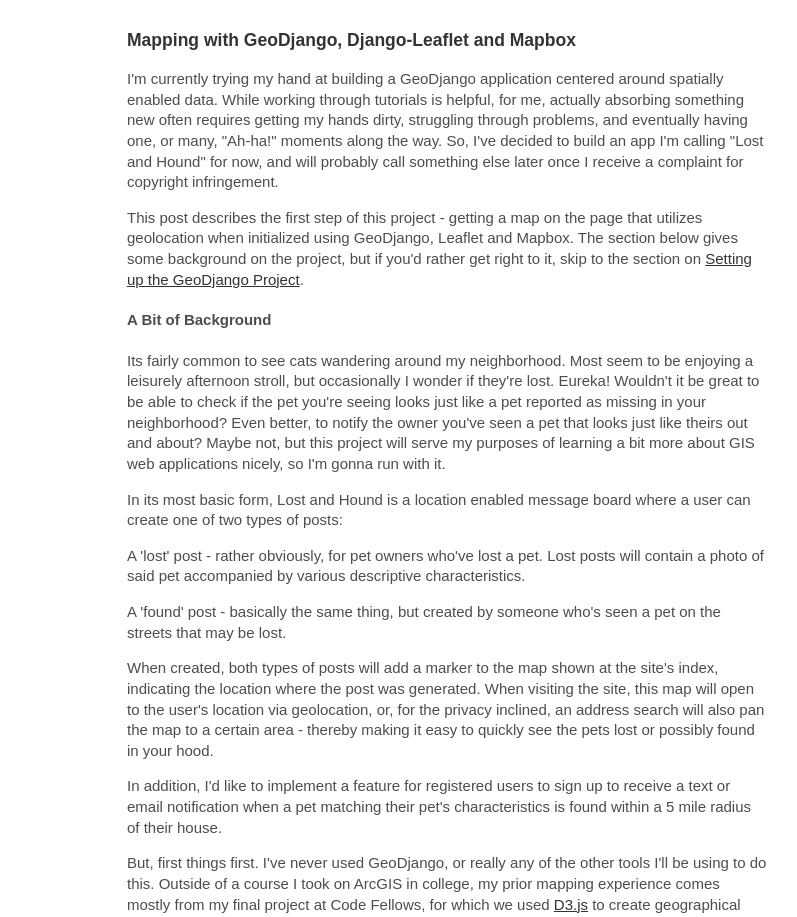
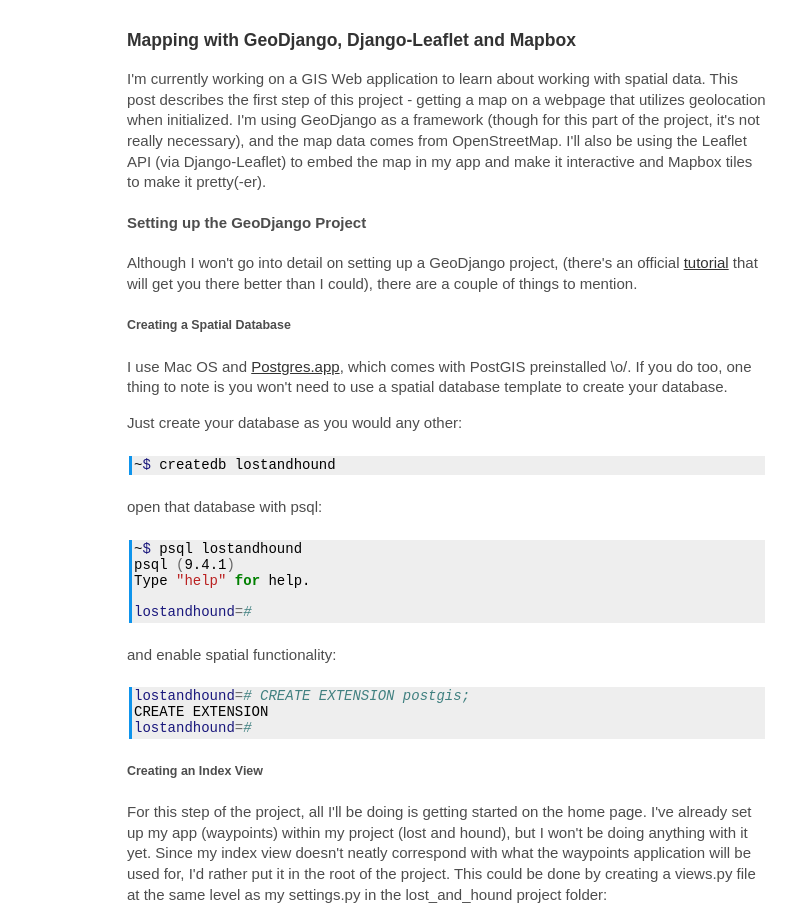
Before and after one commit to gatita/gatita.github.io, a plain HTML site: page mapping-with-geodjango-django-leaflet-and-mapbox.html in a window 1280 px wide. Shown: the top 917 px of the page, 233-1030 px from the left. Drawn offline with Linux system fonts and the light colour scheme.

Commit message:
Update documentation

```diff
--- a/mapping-with-geodjango-django-leaflet-and-mapbox.html
+++ b/mapping-with-geodjango-django-leaflet-and-mapbox.html
@@ -48,50 +48,12 @@
     <h3><a href="/mapping-with-geodjango-django-leaflet-and-mapbox.html">Mapping with GeoDjango, Django-Leaflet and Mapbox</a></h3>
   </div>
   <div class="article_text">
-    <p>I'm currently trying my hand at building a GeoDjango application centered
-around spatially enabled data. While working through tutorials is helpful,
-for me, actually absorbing something new often requires getting my hands dirty,
-struggling through problems, and eventually having one, or many, "Ah-ha!" moments
-along the way. So, I've decided to build an app I'm calling "Lost and Hound" for now,
-and will probably call something else later once I receive a
-complaint for copyright infringement. </p>
-<p>This post describes the first step of this project - getting a map on the page that
-utilizes geolocation when initialized using GeoDjango, Leaflet and Mapbox. The section below
-gives some background on the project, but if you'd rather get
-right to it, skip to the section on <a href="#getting-started">Setting up the GeoDjango Project</a>.</p>
-<h4>A Bit of Background</h4>
-<p>Its fairly common to see cats wandering around my neighborhood.
-Most seem to be enjoying a leisurely afternoon stroll, but occasionally I wonder
-if they're lost. Eureka! Wouldn't it be great to be able to check if the pet
-you're seeing looks just like a pet reported as missing in your neighborhood? Even better,
-to notify the owner you've seen a pet that looks just like theirs out and about?
-Maybe not, but this project will serve my purposes
-of learning a bit more about GIS web applications nicely, so I'm gonna run with it.</p>
-<p>In its most basic form, Lost and Hound is a location enabled message board where a
-user can create one of two types of posts:</p>
-<p>A 'lost' post - rather obviously, for pet owners who've lost a pet. Lost posts will contain
-a photo of said pet accompanied by various descriptive characteristics. </p>
-<p>A 'found' post - basically the same thing, but created by someone who's seen
-a pet on the streets that may be lost.</p>
-<p>When created, both types of posts will add a marker to the map shown at the site's index,
-indicating the location where the post was generated. When visiting the site,
-this map will open to the user's location via geolocation, or, for the privacy inclined,
-an address search will also pan the map to a certain area -
-thereby making it easy to quickly see the pets lost or possibly found in your hood.</p>
-<p>In addition, I'd like to implement a feature for registered users to sign up
-to receive a text or email notification when a pet matching their pet's characteristics
-is found within a 5 mile radius of their house. </p>
-<p>But, first things first. I've never used GeoDjango, or really any of the other tools
-I'll be using to do this. Outside of a course I took
-on ArcGIS in college, my prior mapping experience comes mostly from my final project
-at Code Fellows, for which we used <a href="http://d3js.org/">D3.js</a> to create geographical data visualizations.
-So, I'll need to break this problem down into smaller problems, and start
-from the very beginning: getting a map on the page that utilizes geolocation
-when initialized (that's what I'll cover in this post).</p>
-<p>My choice to use GeoDjango here is relatively arbitrary. I mostly just want to use it, but
-for this part of the project its probably simpler not to use a framework at all. The map
-data comes from OpenStreetMap, and I'll also be using the Leaflet API (via Django-Leaflet)
-to embed a map in my app and make it interactive and Mapbox tiles to make it pretty(-er).</p>
+    <p>I'm currently working on a GIS Web application to learn about working
+with spatial data. This post describes the first step of this project - getting a map on a
+webpage that utilizes geolocation when initialized. I'm using GeoDjango as a
+framework (though for this part of the project, it's not really necessary), and the map
+data comes from OpenStreetMap. I'll also be using the Leaflet API (via Django-Leaflet)
+to embed the map in my app and make it interactive and Mapbox tiles to make it pretty(-er).</p>
 <h4>Setting up the GeoDjango Project <a name="getting-started"></a></h4>
 <p>Although I won't go into detail on setting up a GeoDjango project, (there's an official <a href="https://docs.djangoproject.com/en/1.8/ref/contrib/gis/tutorial/">tutorial</a>
 that will get you there better than I could), there are a couple of things to mention.</p>
@@ -122,7 +84,7 @@ CREATE EXTENSION
 
 <h5>Creating an Index View</h5>
 <p>For this step of the project, all I'll be doing is getting started on the
-home page. I've already set up a Waypoints app within my lost and hound project, but
+home page. I've already set up my app (waypoints) within my project (lost and hound), but
 I won't be doing anything with it yet. Since my index view doesn't neatly correspond
 with what the waypoints application will be used for,
 I'd rather put it in the root of the project.
@@ -153,8 +115,7 @@ level as my settings.py in the lost_and_hound project folder:</p>
 </pre></div>
 
 
-<p>but, since for now all of the dynamic content will be handled in my template
-(this will change once I need to grab post coordinates from my db and map them),
+<p>but, since for now all of the dynamic content will be handled in my template,
 I'll use Django's TemplateView directly, a Generic Class Based View which
 basically just renders a given template when a specific view is requested,
 and spares me from having to actually write any new views.</p>
@@ -175,7 +136,7 @@ and add the following to your urlpatterns:</p>
 <p>The as_view() classmethod is what makes the TemplateView
 callable, so when the index page is requested, it will be
 matched to the index view, which is really just a callable version of TemplateView
-that renders the index.html template upon request.</p>
+that renders my template upon request.</p>
 <p>Now to the mapping...</p>
 <h4>Initializing a map with Django-Leaflet and Mapbox</h4>
 <p>I'm using <a href="https://github.com/makinacorpus/django-leaflet">Django-Leaflet</a>
```
Also changed, not shown: author/grace-hatamyar.html (+9 -11 lines), category/mapping.html (+9 -11 lines), index.html (+9 -11 lines), tag/django.html (+9 -11 lines), tag/geodjango.html (+9 -11 lines), tag/leaflet.html (+9 -11 lines), tag/mapbox.html (+9 -11 lines).
